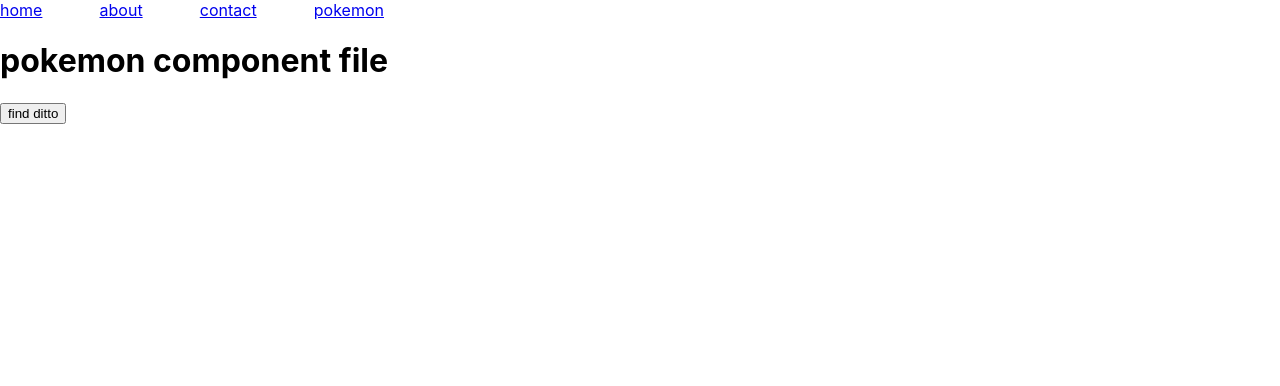
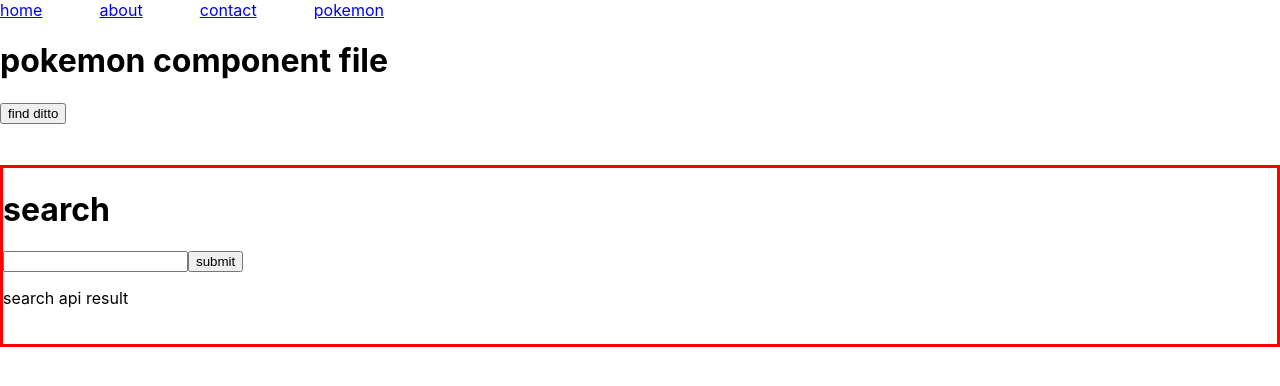
Before and after one commit to Fluffy-Lion/router-api-playground, a React (Create React App) app: page /pokemon in a window 1280 px wide. Shown: the top 386 px of the page. Built offline with nearby package versions, Linux system fonts and the light colour scheme.

Commit message:
pokemon serach function working

```diff
--- a/package.json
+++ b/package.json
@@ -6,6 +6,7 @@
     "@testing-library/jest-dom": "^5.11.4",
     "@testing-library/react": "^11.1.0",
     "@testing-library/user-event": "^12.1.10",
+    "gh-pages": "^3.1.0",
     "react": "^17.0.1",
     "react-dom": "^17.0.1",
     "react-router-dom": "^5.2.0",
@@ -16,8 +17,11 @@
     "start": "react-scripts start",
     "build": "react-scripts build",
     "test": "react-scripts test",
-    "eject": "react-scripts eject"
+    "eject": "react-scripts eject",
+    "predeploy": "npm run build",
+    "deploy": "gh-pages -d build"
   },
+  "homepage": "https://fluffy-lion.github.io/router-api-playground",
   "eslintConfig": {
     "extends": [
       "react-app",
--- a/public/index.html
+++ b/public/index.html
@@ -9,22 +9,9 @@
       name="description"
       content="Web site created using create-react-app"
     />
-    <link rel="apple-touch-icon" href="%PUBLIC_URL%/logo192.png" />
-    <!--
-      manifest.json provides metadata used when your web app is installed on a
-      user's mobile device or desktop. See https://developers.google.com/web/fundamentals/web-app-manifest/
-    -->
-    <link rel="manifest" href="%PUBLIC_URL%/manifest.json" />
-    <!--
-      Notice the use of %PUBLIC_URL% in the tags above.
-      It will be replaced with the URL of the `public` folder during the build.
-      Only files inside the `public` folder can be referenced from the HTML.
 
-      Unlike "/favicon.ico" or "favicon.ico", "%PUBLIC_URL%/favicon.ico" will
-      work correctly both with client-side routing and a non-root public URL.
-      Learn how to configure a non-root public URL by running `npm run build`.
-    -->
-    <title>React App</title>
+
+    <title>router-api-playground</title>
   </head>
   <body>
     <noscript>You need to enable JavaScript to run this app.</noscript>
--- a/src/App.js
+++ b/src/App.js
@@ -3,7 +3,7 @@
 import React, { useState } from 'react'
 import { BrowserRouter as Router, Link, Switch, Route } from 'react-router-dom'
 import './App.css';
-import Norris from './components/Norris'
+
 import Pokemon from './components/Pokemon'
 //information in the provided can be avaibale in the context
 const App = () => {
--- a/src/components/Pokemon.js
+++ b/src/components/Pokemon.js
@@ -1,4 +1,5 @@
 import React, { useState } from 'react'
+import PokemonSearch from './PokemonSearch/PokemonSearch'
 
 const Pokemon = () => {
     const [pokemon, setPokemon] = useState("")
@@ -19,6 +20,7 @@ return (
         <button onClick={() => findDitto()}>find ditto</button>
         <h1>{pokemon}</h1>
         <img src={mainImg} />
+        <PokemonSearch />
     </div>
 )
 }
--- /dev/null
+++ b/src/components/PokemonSearch/PokemonSearch.css
@@ -0,0 +1,3 @@
+.searchBarWrapper{
+    border: solid red 3px;
+}
--- /dev/null
+++ b/src/components/PokemonSearch/PokemonSearch.js
@@ -0,0 +1,56 @@
+import React, { useState } from 'react'
+import './PokemonSearch.css'
+
+const PokemonSearch = () => {
+    const [userSearch, setUserSearch] = useState("")
+    const [pokemonResult, setPokemonResult] = useState("")
+
+    const [pokemon, setPokemon] = useState({
+        name: "",
+        id: "",
+        img: "",
+        type: ""
+    })
+    const searchPokemon = (e) => {
+        e.preventDefault()
+        let url = `https://pokeapi.co/api/v2/pokemon/${userSearch}`
+
+        fetch(url)
+        .then(response => response.json())
+        .then(data => {
+            setPokemon({
+                name: data.name,
+                id: data.id,
+                img: data.sprites.front_default,
+                type: data.types[0].type.name
+            })
+            console.log(data)
+        })
+
+    }
+
+    return (
+        <div className="searchBarWrapper">
+            <h1> search</h1>
+            <form onSubmit={searchPokemon}>
+                <input
+                    type="text"
+                    value={userSearch}
+                    onChange={(e) =>
+                        {setUserSearch(e.target.value)}
+                    }
+                />
+                <button>submit</button>
+            </form>
+
+            <p>{userSearch}</p>
+            <p>search api result</p>
+            <p>{pokemon.name}</p>
+            <p>{pokemon.id}</p>
+            <p>{pokemon.type}</p>
+            <img src={pokemon.img} />
+        </div>
+    )
+}
+
+export default PokemonSearch
```
Also changed, not shown: 2 other files (tests, documents, lock files or other folders).
